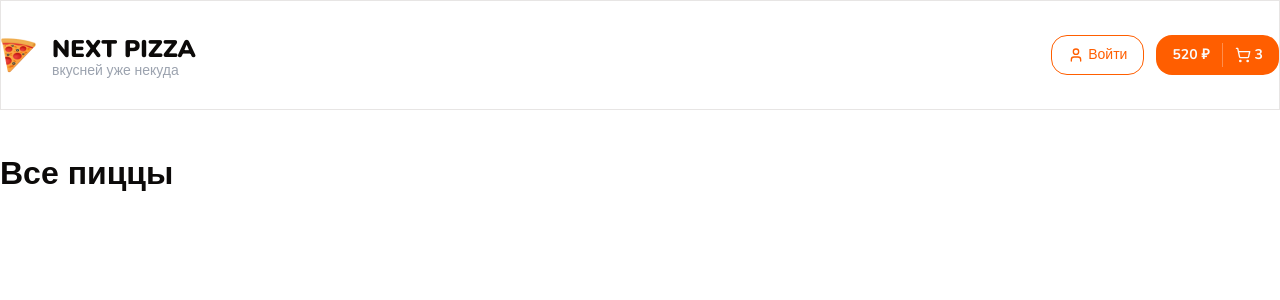
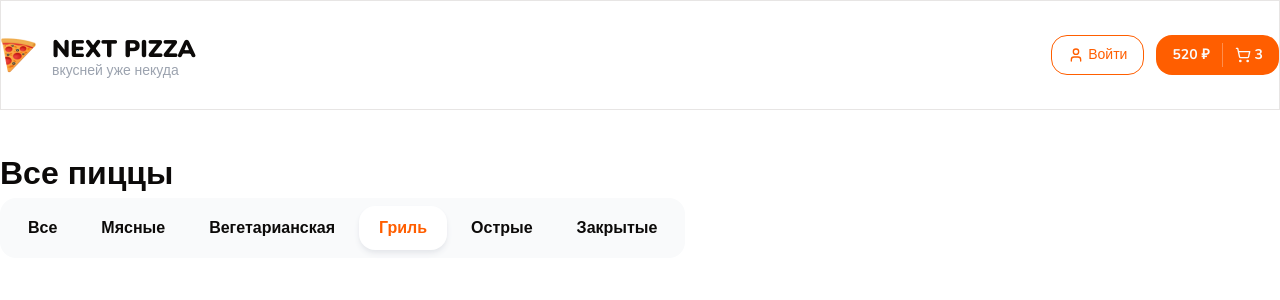
Before and after one commit to SemenKr/next-js-pizza, a Next.js app: page / in a window 1280 px wide. Shown: the top 300 px of the page. Built offline with nearby package versions, Linux system fonts and the light colour scheme.

Commit message:
feat добавляет сортировку

```diff
--- a/src/app/page.tsx
+++ b/src/app/page.tsx
@@ -1,10 +1,12 @@
-import { Container, Title } from '@/components/shared';
+import { Categories, Container, Title } from '@/components/shared';
 
 export default function Home() {
   return (
     <main>
 			<Container className='mt-10'>
 				<Title text='Все пиццы' size='lg' className='font-extrabold'/>
+
+				<Categories />
 			</Container>
     </main>
   );
--- /dev/null
+++ b/src/components/shared/categories.tsx
@@ -0,0 +1,24 @@
+import React from 'react';
+import { cn } from '@/lib/utils';
+
+interface Props {
+	className?: string;
+}
+
+const categories = ['Все', 'Мясные', 'Вегетарианская', 'Гриль', 'Острые', 'Закрытые'];
+const activeIndex = 3;
+
+export const Categories: React.FC<Props> = ({ className }) => {
+	return (
+		<div className={cn('inline-flex gap-1 bg-gray-50  p-2 rounded-2xl ', className)}>
+			{categories.map((category, index) => (
+				<a className={cn(
+					'flex items-center h-11 rounded-2xl px-5 font-bold',
+					activeIndex === index && 'bg-white shadow-md shadow-gray-200 text-primary',
+				)} key={index}>
+					<button>{category}</button>
+				</a>
+			))}
+		</div>
+	);
+};
--- a/src/components/shared/index.ts
+++ b/src/components/shared/index.ts
@@ -1,3 +1,5 @@
 export { Header } from './header'
 export { Container } from './container'
 export { Title } from './title'
+export { Categories } from './categories'
+export { SortPopup } from './sort-popup'
```
